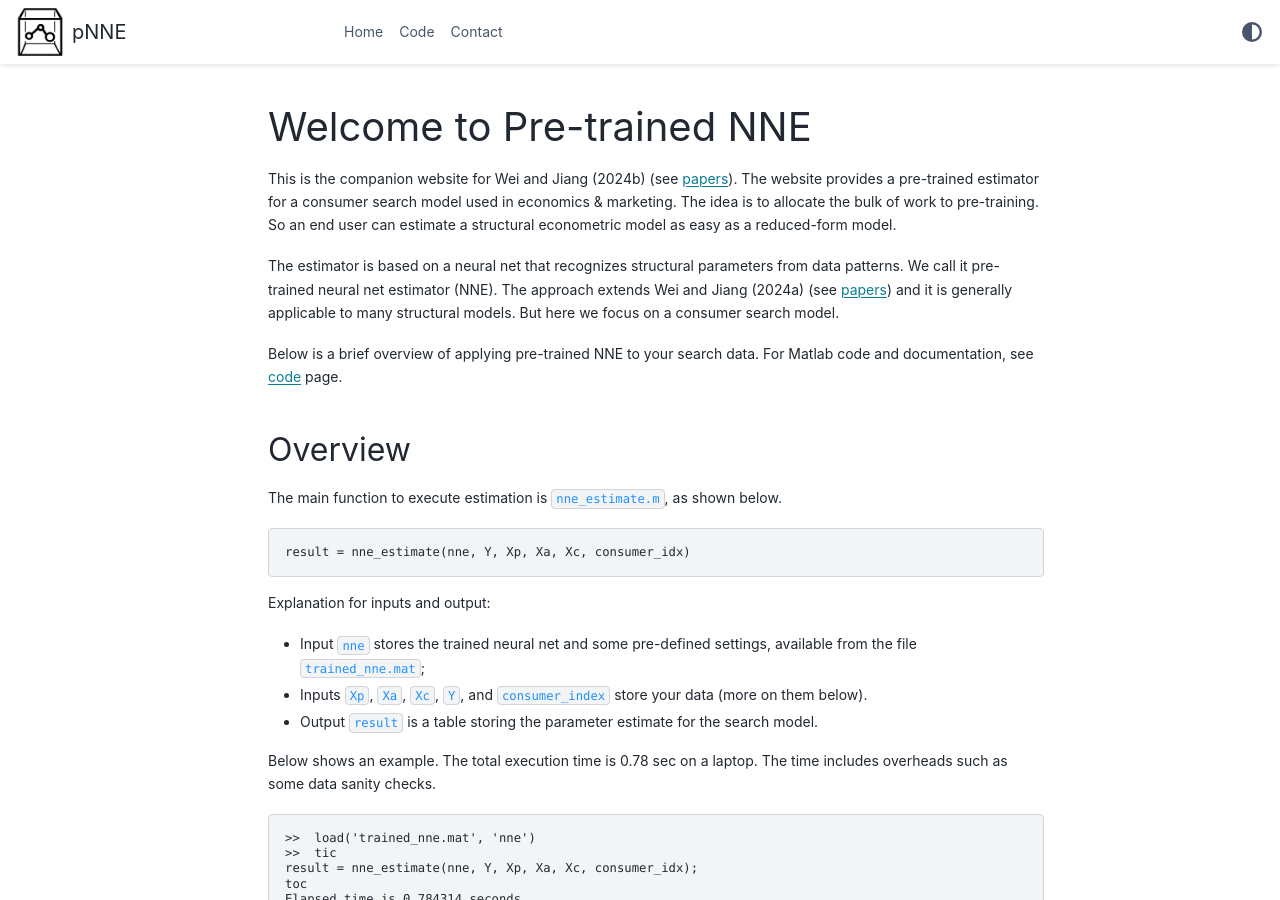
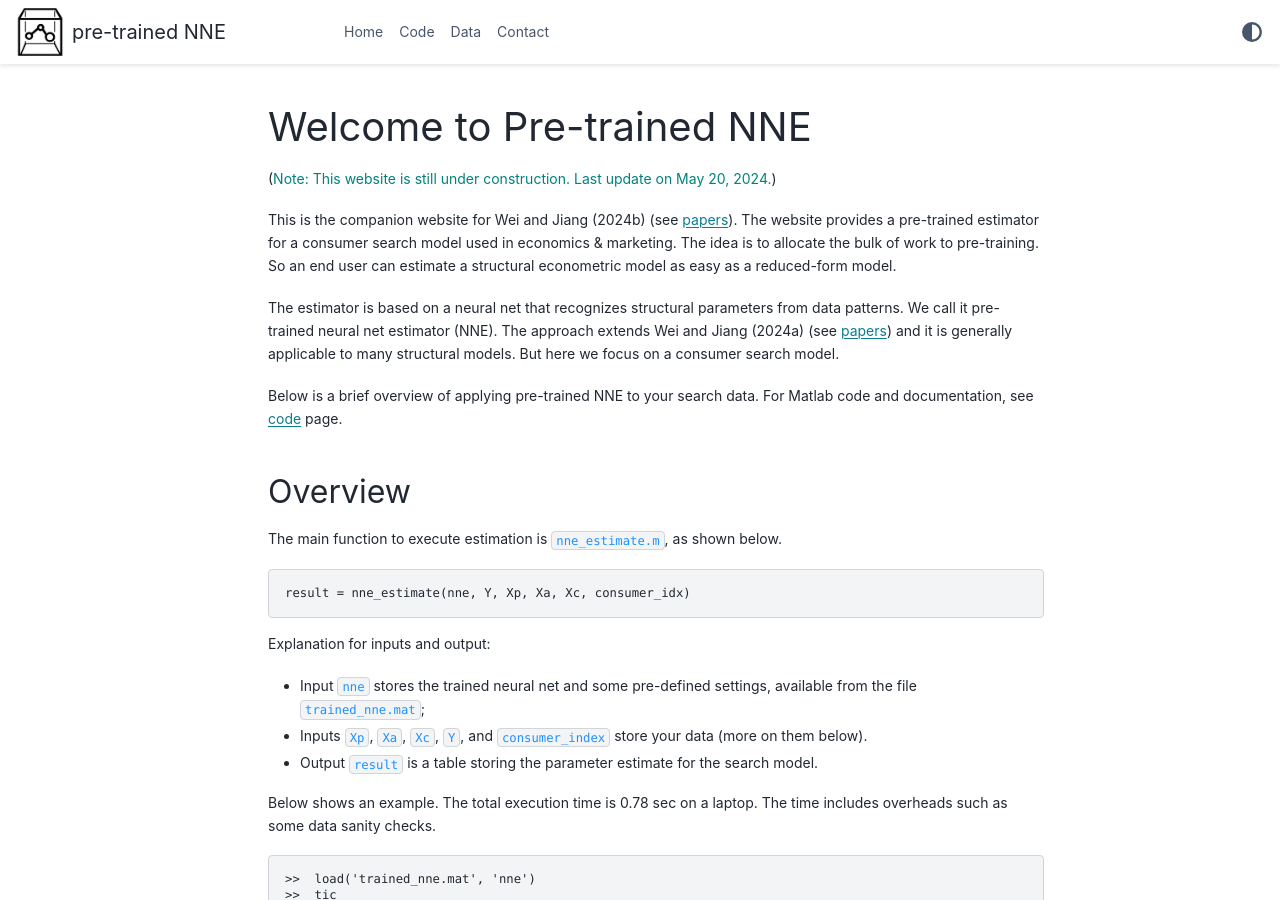
Before and after one commit to pnnehome/pnnehome.github.io, a Sphinx documentation site: the page built from docs/source/index.rst, in a window 1280 px wide and 900 px high. Built offline with Sphinx 7.4.7 and the PyData theme 0.15.4, drawn with Linux system fonts in a browser that asks for light colours.

Commit message:
major update in 05-2024

```diff
--- a/docs/source/conf.py
+++ b/docs/source/conf.py
@@ -41,7 +41,7 @@
     "navbar_persistent":[],
     "logo": {
         "link": "https://pnnehome.github.io",
-        "text": "pNNE"
+        "text": "pre-trained NNE"
     },
     "show_prev_next": False
 }
--- a/docs/source/index.rst
+++ b/docs/source/index.rst
@@ -13,10 +13,15 @@
 
     Home <home/home>
     Code <code/code>
+    Data <data/data>
     Contact <contact/contact>
 
 Welcome to Pre-trained NNE
 ==========================
+
+.. role:: note-text
+
+(:note-text:`Note\: This website is still under construction. Last update on May 20, 2024.`)
 
 This is the companion website for Wei and Jiang (2024b) (see `papers`_). The website provides a pre-trained estimator for a consumer search model used in economics & marketing. The idea is to allocate the bulk of work to pre-training. So an end user can estimate a structural econometric model as easy as a reduced-form model.
 
```
Also changed, not shown: docs/source/data/data.rst (added, +52 -0 lines).
